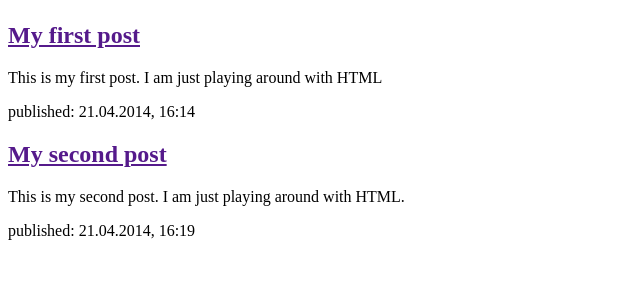
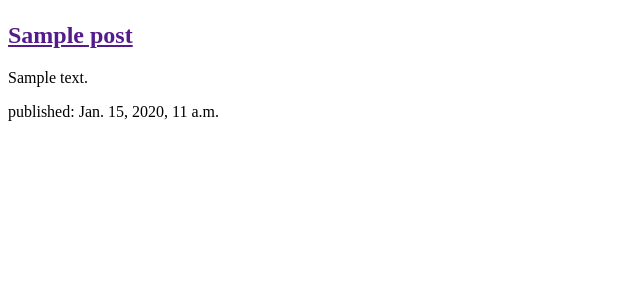
Before and after one commit to Jea-k/my-first-blog, a Django app: page / in a window 1280 px wide. Shown: the part 58-358 px from the top of the page, without its empty margins (0-640 px from the left). Run offline with Django 3.2, Linux system fonts and the light colour scheme; tables that the repository leaves empty hold one stand-in row (values such as "Sample post").

Commit message:
Modified templates to display posts from database.

```diff
--- a/blog/templates/blog/post_list.html
+++ b/blog/templates/blog/post_list.html
@@ -1,23 +1,16 @@
 <!DOCTYPE html>
 <html>
-    <head>
-        <title>Tayyabas blog</title>
-    </head>
     <body>
         <header>
             <h1><a href="/">Tayyabas Blog</a></h1>
         </header>
 
-        <article>
-            <h2><a href="">My first post</a></h2>
-            <p>This is my first post. I am just playing around with HTML</p>
-            <time>published: 21.04.2014, 16:14</time>
-        </article>
-
-        <article>
-            <h2><a href="">My second post</a></h2>
-            <p>This is my second post. I am just playing around with HTML.</p>
-            <time>published: 21.04.2014, 16:19</time>
-        </article>
+        {% for post in posts %}
+            <article>
+             <h2><a href="">{{ post.title }}</a></h2>
+             <p>{{ post.text|linebreaksbr }}</p>
+             <time>published: {{ post.published_date }}</time>
+             </article>
+        {% endfor %}
     </body>
 </html>
--- a/blog/views.py
+++ b/blog/views.py
@@ -1,5 +1,7 @@
 from django.shortcuts import render
+from django.utils import timezone
+from .models import Post
 
-# Create your views here.
 def post_list(request):
-    return render(request, 'blog/post_list.html', {})
+    posts = Post.objects.filter(published_date__lte=timezone.now()).order_by('published_date')
+    return render(request, 'blog/post_list.html', {'posts': posts})
```
